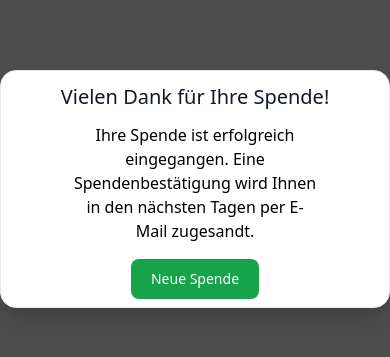
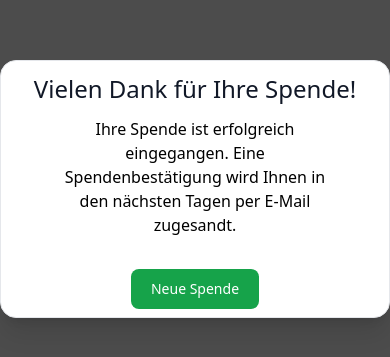
Before and after one commit to TobiasHuppertz/IPWA01-01, a React (Vite) app in the folder humanita/: page /forms/spende/kiosk/Submit in a window 390 px wide. Shown: the part 233-590 px from the top of the page. Built offline with nearby package versions, Linux system fonts and the light colour scheme.

Commit message:
Small Adjustments in Layouts

```diff
--- a/humanita/src/ContentLayout.jsx
+++ b/humanita/src/ContentLayout.jsx
@@ -1,6 +1,6 @@
 export default function ContentLayout({ children }) {
   return (
-    <main className="mx-auto max-w-7xl px-6 lg:max-w-7xl lg:px-8">
+    <main className="mx-auto max-w-4xl px-6 lg:max-w-7xl lg:px-8">
       {children}
     </main>
   );
--- a/humanita/src/components/Newsletter.jsx
+++ b/humanita/src/components/Newsletter.jsx
@@ -2,7 +2,7 @@ import { newsletter } from "../constants"
 
 export default function PageNewsletter() {
     return (
-      <div className="relative isolate overflow-hidden bg-teal-50 py-16 px-6 lg:px-8 sm:py-24 lg:py-32 flex justify-center items-center">
+      <div className="relative isolate overflow-hidden bg-teal-50 py-16 sm:py-24 lg:py-32 flex justify-center items-center">
         <div className="max-w-lg lg:max-w-xl">
             <h2 className="font-Merriweather text-xl md:text-3xl text-center font-semibold tracking-tight">
                 {newsletter.header}
--- a/humanita/src/components/Philosophy.jsx
+++ b/humanita/src/components/Philosophy.jsx
@@ -3,7 +3,7 @@ import { philosophy } from "../constants"
 export default function PagePhilosophy() {
   return (
     <section className="p-4 py-20">
-      <div className="gap-16 items-center py-8 px-4 mx-auto max-w-screen-xl lg:grid lg:grid-cols-2 lg:py-16 lg:px-6">
+      <div className="gap-16 items-center py-8 mx-auto lg:grid lg:grid-cols-2 lg:py-16">
           <div className="font-light text-pretty text-gray-500 sm:text-lg">
               <h2 className="mb-4 font-Merriweather text-2xl md:text-4xl font-extrabold text-gray-900 tracking-tight">
                 {philosophy.header}
--- a/humanita/src/components/forms/spende/kiosk/Submit.jsx
+++ b/humanita/src/components/forms/spende/kiosk/Submit.jsx
@@ -5,13 +5,13 @@ export default function PageSubmit() {
   return (
     <div className="flex justify-center items-center h-screen bg-black bg-opacity-70">
       <form className="md:w-2/3 mx-auto max-w-6xl shadow-xl rounded-2xl pb-2 bg-white border m-4 p-4 text-center">
-        <h3 className="mb-4 text-xl font-medium leading-none text-gray-900">
+        <h3 className="mb-4 text-2xl font-medium leading-none text-gray-900">
           Vielen Dank für Ihre Spende!
         </h3>
-        <p className="mb-4 px-10 font-medium text-pretty">
+        <p className="mb-4 px-10 text-wrap">
           Ihre Spende ist erfolgreich eingegangen. Eine Spendenbestätigung wird Ihnen in den nächsten Tagen per E-Mail zugesandt.
         </p>
-        <div className="flex justify-center w-full mt-4">
+        <div className="flex justify-center w-full mt-8">
         <Link to="../">
           <button
             type="submit"
```
Also changed, not shown: humanita/src/DonationFormKiosk.jsx (line endings or trailing spaces).
